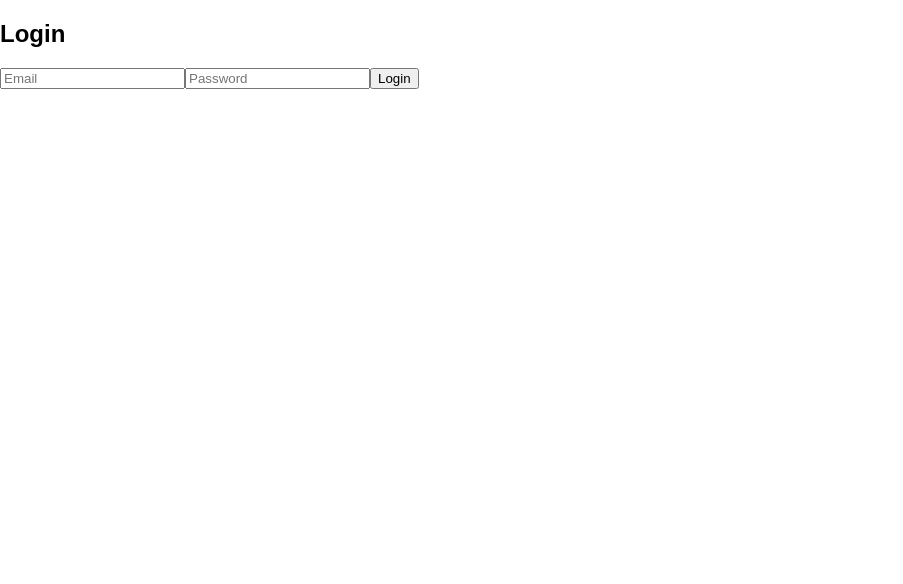
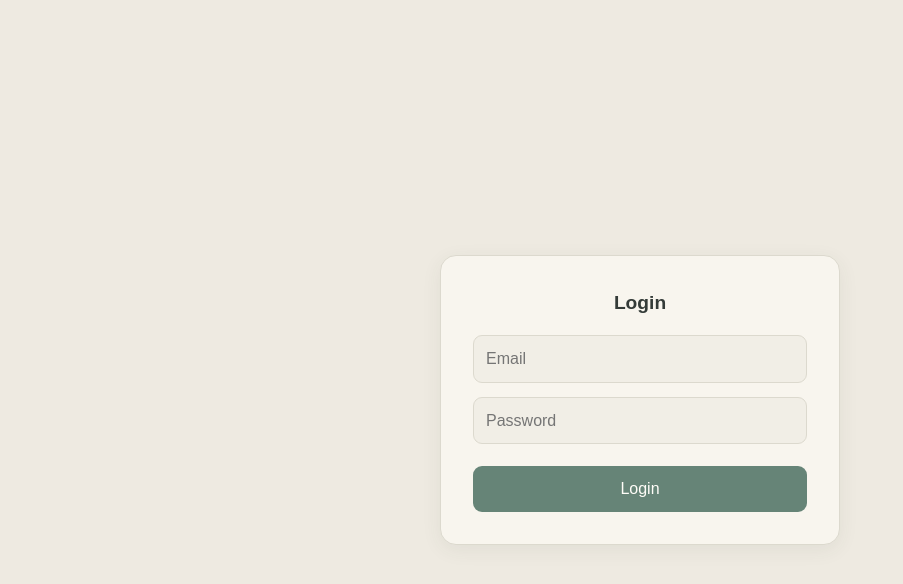
Before and after one commit to ashwinmaurya-84/Expense_Tracker, a React app in the folder frontend/: page / in a window 1280 px wide. Shown: the top 584 px of the page, without its empty margins (0-903 px from the left). Built offline with nearby package versions, Linux system fonts and the light colour scheme; the HTML template or start-up script is replaced by a standard one.

Commit message:
Improve dashboard and login UI styling

```diff
--- a/frontend/src/App.css
+++ b/frontend/src/App.css
@@ -1,184 +1,310 @@
-.counter {
-  font-size: 16px;
-  padding: 5px 10px;
-  border-radius: 5px;
-  color: var(--accent);
-  background: var(--accent-bg);
-  border: 2px solid transparent;
-  transition: border-color 0.3s;
+
+:root {
+  --bg: #eeeae1;
+  --surface: #f8f5ee;
+  --surface-hover: #e8e5db;
+  --text: #343b38;
+  --text-muted: #737b74;
+  --primary: #668477;
+  --primary-hover: #526f62;
+  --border: #dcd9ce;
+  --danger: #a85f56;
+  --danger-bg: #f1e2dc;
+  --shadow: 0 5px 20px rgba(57, 66, 58, 0.07);
+}
+
+* {
+  box-sizing: border-box;
+}
+
+html {
+  min-height: 100%;
+  background: var(--bg);
+}
+
+body {
+  margin: 0;
+  min-height: 100vh;
+  background: var(--bg);
+  color: var(--text);
+  font-family: Arial, sans-serif;
+  line-height: 1.6;
+}
+
+#root {
+  min-height: 100vh;
+  background: var(--bg);
+}
+
+main {
+  width: min(1100px, 92%);
+  margin: 0 auto;
+  padding: 28px 0 48px;
+  background: transparent;
+}
+
+/* Navbar */
+nav {
+  display: flex;
+  align-items: center;
+  justify-content: space-between;
+  flex-wrap: wrap;
+  gap: 16px;
+  padding: 16px 22px;
+  margin-bottom: 30px;
+  background: var(--surface);
+  border: 1px solid var(--border);
+  border-radius: 16px;
+  box-shadow: var(--shadow);
+}
+
+nav h2 {
+  margin: 0;
+  color: var(--primary);
+}
+
+nav span {
+  color: var(--text-muted);
+}
+
+/* Headings */
+h1 {
+  margin: 0 0 24px;
+  font-size: clamp(1.8rem, 4vw, 2.4rem);
+  font-weight: 600;
+  letter-spacing: -0.5px;
+}
+
+h2 {
+  margin-top: 0;
+  font-size: 1.2rem;
+  font-weight: 600;
+}
+
+/* Cards */
+main > section,
+.monthly-summary,
+main > form {
   margin-bottom: 24px;
+  padding: 24px;
+  background: var(--surface);
+  border: 1px solid var(--border);
+  border-radius: 16px;
+  box-shadow: var(--shadow);
+}
 
-  &:hover {
-    border-color: var(--accent-border);
+/* Filter section */
+main > section:first-of-type {
+  display: flex;
+  flex-wrap: wrap;
+  align-items: center;
+  gap: 12px;
+}
+
+main > section:first-of-type h2 {
+  width: 100%;
+  margin-bottom: 4px;
+}
+
+/* Inputs */
+input,
+select {
+  min-height: 42px;
+  width: 100%;
+  padding: 10px 12px;
+  color: var(--text);
+  background: #f1eee6;
+  border: 1px solid var(--border);
+  border-radius: 9px;
+  font: inherit;
+}
+
+input:focus,
+select:focus {
+  outline: 2px solid rgba(102, 132, 119, 0.3);
+  border-color: var(--primary);
+}
+
+label {
+  display: inline-flex;
+  flex-direction: column;
+  gap: 6px;
+  margin: 8px 12px 8px 0;
+  color: var(--text-muted);
+}
+
+/* Buttons */
+button {
+  min-height: 40px;
+  padding: 9px 16px;
+  color: #fffdf8;
+  background: var(--primary);
+  border: 1px solid transparent;
+  border-radius: 9px;
+  font: inherit;
+  font-weight: 500;
+  cursor: pointer;
+  transition: background 0.2s ease, transform 0.2s ease;
+}
+
+button:hover:not(:disabled) {
+  background: var(--primary-hover);
+}
+
+button:active:not(:disabled) {
+  transform: translateY(1px);
+}
+
+button:disabled {
+  opacity: 0.5;
+  cursor: not-allowed;
+}
+
+/* Monthly chart */
+.monthly-summary {
+  min-height: 150px;
+}
+
+.monthly-summary h2 {
+  margin-bottom: 20px;
+}
+
+/* Expense summary */
+main > section:nth-of-type(2) p {
+  display: inline-block;
+  margin: 8px 20px 0 0;
+  padding: 12px 16px;
+  background: #eeeee5;
+  border: 1px solid var(--border);
+  border-radius: 10px;
+}
+
+/* Expense form */
+main > form {
+  display: flex;
+  flex-direction: column;
+  gap: 14px;
+}
+
+main > form h2 {
+  margin-bottom: 0;
+}
+
+/* Expense list */
+main > section:nth-of-type(3) > div {
+  display: flex;
+  flex-wrap: wrap;
+  align-items: center;
+  gap: 12px;
+  margin-top: 12px;
+  padding: 16px;
+  background: #f1eee6;
+  border: 1px solid var(--border);
+  border-radius: 12px;
+}
+
+main > section:nth-of-type(3) > div h3 {
+  flex: 1 1 150px;
+  margin: 0;
+}
+
+main > section:nth-of-type(3) > div p {
+  margin: 0;
+  color: var(--text-muted);
+}
+
+main > section:nth-of-type(3) > div button:last-child {
+  color: var(--danger);
+  background: var(--danger-bg);
+}
+
+main > section:nth-of-type(3) > div button:last-child:hover {
+  background: #e8d4cd;
+}
+
+/* Pagination */
+main > section:last-child {
+  display: flex;
+  justify-content: center;
+  align-items: center;
+  flex-wrap: wrap;
+  gap: 18px;
+}
+
+/* Errors */
+.form-error,
+main > p {
+  color: var(--danger);
+}
+
+/* Responsive layout */
+@media (max-width: 640px) {
+  main {
+    width: 94%;
+    padding-top: 14px;
   }
-  &:focus-visible {
-    outline: 2px solid var(--accent);
-    outline-offset: 2px;
+
+  nav {
+    padding: 14px;
+  }
+
+  main > section,
+  .monthly-summary,
+  main > form {
+    padding: 16px;
+  }
+
+  main > section:first-of-type {
+    align-items: stretch;
+    flex-direction: column;
+  }
+
+  main > section:nth-of-type(2) p {
+    display: block;
+    margin-right: 0;
+  }
+
+  main > section:nth-of-type(3) > div {
+    align-items: stretch;
+    flex-direction: column;
+  }
+
+  main > section:last-child {
+    gap: 12px;
   }
 }
 
-.hero {
-  position: relative;
-
-  .base,
-  .framework,
-  .vite {
-    inset-inline: 0;
-    margin: 0 auto;
-  }
-
-  .base {
-    width: 170px;
-    position: relative;
-    z-index: 0;
-  }
-
-  .framework,
-  .vite {
-    position: absolute;
-  }
-
-  .framework {
-    z-index: 1;
-    top: 34px;
-    height: 28px;
-    transform: perspective(2000px) rotateZ(300deg) rotateX(44deg) rotateY(39deg)
-      scale(1.4);
-  }
-
-  .vite {
-    z-index: 0;
-    top: 107px;
-    height: 26px;
-    width: auto;
-    transform: perspective(2000px) rotateZ(300deg) rotateX(40deg) rotateY(39deg)
-      scale(0.8);
-  }
+/* Login Page */
+.login-container {
+  min-height: 100vh;
+  display: flex;
+  justify-content: center;
+  align-items: center;
+  padding: 24px;
+  background: var(--bg);
 }
 
-#center {
-  display: flex;
-  flex-direction: column;
-  gap: 25px;
-  place-content: center;
-  place-items: center;
-  flex-grow: 1;
-
-  @media (max-width: 1024px) {
-    padding: 32px 20px 24px;
-    gap: 18px;
-  }
+.login-container form {
+  width: 100%;
+  max-width: 400px;
+  padding: 32px;
+  background: var(--surface);
+  border: 1px solid var(--border);
+  border-radius: 16px;
+  box-shadow: var(--shadow);
 }
 
-#next-steps {
-  display: flex;
-  border-top: 1px solid var(--border);
-  text-align: left;
-
-  & > div {
-    flex: 1 1 0;
-    padding: 32px;
-    @media (max-width: 1024px) {
-      padding: 24px 20px;
-    }
-  }
-
-  .icon {
-    margin-bottom: 16px;
-    width: 22px;
-    height: 22px;
-  }
-
-  @media (max-width: 1024px) {
-    flex-direction: column;
-    text-align: center;
-  }
+.login-container h1,
+.login-container h2 {
+  text-align: center;
 }
 
-#docs {
-  border-right: 1px solid var(--border);
-
-  @media (max-width: 1024px) {
-    border-right: none;
-    border-bottom: 1px solid var(--border);
-  }
+.login-container input {
+  width: 100%;
+  margin-bottom: 14px;
 }
 
-#next-steps ul {
-  list-style: none;
-  padding: 0;
-  display: flex;
-  gap: 8px;
-  margin: 32px 0 0;
-
-  .logo {
-    height: 18px;
-  }
-
-  a {
-    color: var(--text-h);
-    font-size: 16px;
-    border-radius: 6px;
-    background: var(--social-bg);
-    display: flex;
-    padding: 6px 12px;
-    align-items: center;
-    gap: 8px;
-    text-decoration: none;
-    transition: box-shadow 0.3s;
-
-    &:hover {
-      box-shadow: var(--shadow);
-    }
-    .button-icon {
-      height: 18px;
-      width: 18px;
-    }
-  }
-
-  @media (max-width: 1024px) {
-    margin-top: 20px;
-    flex-wrap: wrap;
-    justify-content: center;
-
-    li {
-      flex: 1 1 calc(50% - 8px);
-    }
-
-    a {
-      width: 100%;
-      justify-content: center;
-      box-sizing: border-box;
-    }
-  }
+.login-container button {
+  width: 100%;
+  margin-top: 8px;
 }
-
-#spacer {
-  height: 88px;
-  border-top: 1px solid var(--border);
-  @media (max-width: 1024px) {
-    height: 48px;
-  }
-}
-
-.ticks {
-  position: relative;
-  width: 100%;
-
-  &::before,
-  &::after {
-    content: '';
-    position: absolute;
-    top: -4.5px;
-    border: 5px solid transparent;
-  }
-
-  &::before {
-    left: 0;
-    border-left-color: var(--border);
-  }
-  &::after {
-    right: 0;
-    border-right-color: var(--border);
-  }
-}
--- a/frontend/src/App.jsx
+++ b/frontend/src/App.jsx
@@ -1,4 +1,5 @@
 import { useState } from "react";
+import "./App.css";
 import Login from "./pages/Login";
 import Dashboard from "./components/Dashboard";
 
@@ -12,7 +13,7 @@ function App() {
   };
 
   return isLoggedIn ? (
-    <Dashboard onLogout={() => setIsLoggedIn(false)} />
+    <Dashboard onLogout={handleLogout} />
   ) : (
     <Login onLogin={() => setIsLoggedIn(true)} />
   );
--- a/frontend/src/components/ExpenseForm.jsx
+++ b/frontend/src/components/ExpenseForm.jsx
@@ -54,16 +54,13 @@ function ExpenseForm({ expense, onExpenseAdded }) {
         return;
       }
 
-      console.log("Save expense response:", data);
-
       onExpenseAdded(data.expense);
 
       setTitle("");
       setAmount("");
       setCategory("");
-    } catch (error) {
-      console.error("Save expense error:", error);
-      setError("Something went wrong. Please try again.");
+    } catch {
+      setError("Unable to connect to the server. Please try again.");
     } finally {
       setIsSubmitting(false);
     }
@@ -84,6 +81,8 @@ function ExpenseForm({ expense, onExpenseAdded }) {
 
       <input
         type="number"
+        min="0.01"
+        step="0.01"
         placeholder="Amount"
         value={amount}
         onChange={(event) => setAmount(event.target.value)}
--- a/frontend/src/components/Navbar.jsx
+++ b/frontend/src/components/Navbar.jsx
@@ -1,4 +1,4 @@
-function Navbar({ userName, onLogout  }) {
+function Navbar({ userName, onLogout }) {
   return (
     <nav>
       <h2>Expense Tracker</h2>
--- a/frontend/src/pages/Login.jsx
+++ b/frontend/src/pages/Login.jsx
@@ -1,11 +1,15 @@
 import { useState } from "react";
 
-function Login() {
+function Login({ onLogin }) {
   const [email, setEmail] = useState("");
   const [password, setPassword] = useState("");
+  const [error, setError] = useState("");
+  const [isSubmitting, setIsSubmitting] = useState(false);
 
   const handleSubmit = async (event) => {
     event.preventDefault();
+    setError("");
+    setIsSubmitting(true);
 
     try {
       const response = await fetch("http://localhost:5000/auth/login", {
@@ -22,22 +26,26 @@ function Login() {
       const data = await response.json();
 
       if (!response.ok) {
-        console.error(data.message);
+        setError(data.message || "Login failed. Please check your credentials.")
         return;
       }
 
       const token = data.data.token;
 
       localStorage.setItem("token", token);
+      onLogin();
 
       console.log("Login successful");
       console.log("Token saved");
-    } catch (error) {
-      console.error("Login request failed:", error);
+    } catch  {
+      setError("Unable to connect to the server. Please try again.");
+    } finally {
+      setIsSubmitting(false);
     }
   };
 
   return (
+    <div className="login-container">
       <form onSubmit={handleSubmit}>
         <h2>Login</h2>
 
@@ -54,9 +62,13 @@ function Login() {
           value={password}
           onChange={(event) => setPassword(event.target.value)}
         />
+        {error && <p className="form-error">{error} </p>}
 
-      <button type="submit">Login</button>
+        <button type="submit" disabled={isSubmitting}>
+          {isSubmitting ? "Logging in..." : "Login"}
+        </button>
       </form>
+  </div>
   );
 }
 
```
Also changed, not shown: frontend/src/components/Dashboard.jsx (+22 -10 lines). Lines whose indentation alone changed are shown as unchanged.
